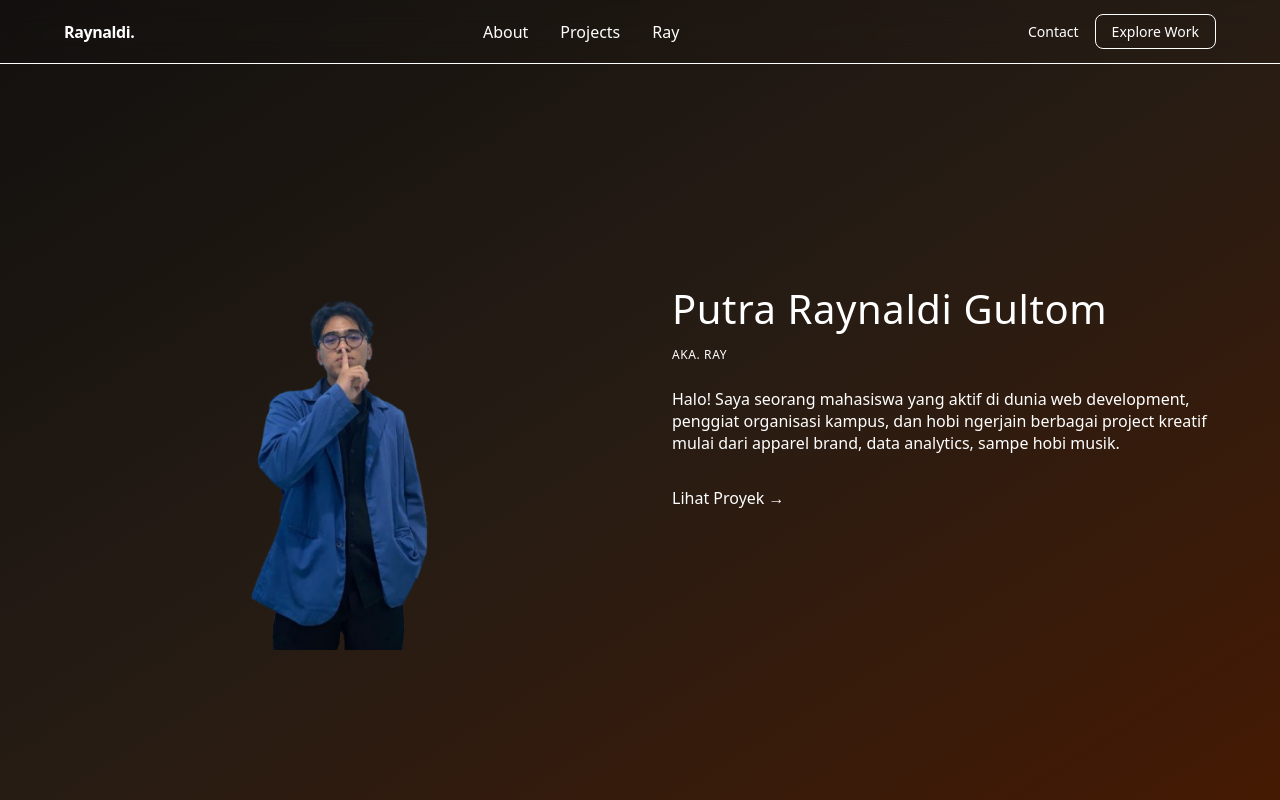
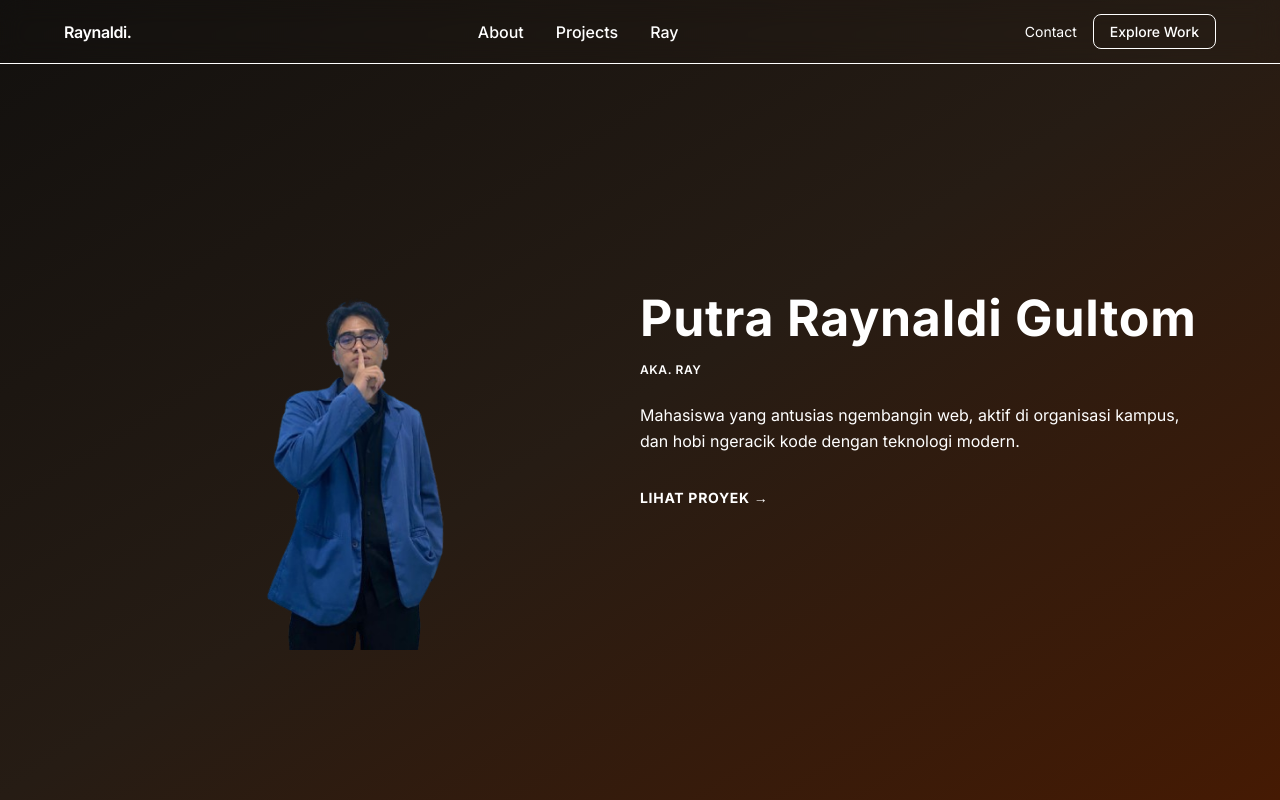
Before and after one commit to Ernn-tech/Portofolio-Raynaldi, a Next.js app: page / in a window 1280 px wide. Shown: the top 800 px of the page. Built offline with nearby package versions, Linux system fonts and the light colour scheme.

Commit message:
Perubahan style

```diff
--- a/app/components/sections/DarkFeaturesSection.tsx
+++ b/app/components/sections/DarkFeaturesSection.tsx
@@ -1,20 +1,33 @@
+"use client";
+
 export default function DarkFeaturesSection() {
   return (
-    <section className="w-full bg-[var(--color-deep-lagoon)] text-white py-24 px-6 md:px-12 my-12">
-      <div className="max-w-[1200px] mx-auto grid grid-cols-1 lg:grid-cols-2 gap-12 items-center">
-        <div>
-          <span className="text-[12px] tracking-widest uppercase text-[var(--color-lilac-mist)] mb-2 block">Filosofi &amp; Pendekatan</span>
-          <h2 className="text-[36px] md:text-[64px] font-[460] tracking-tight leading-[0.96] mb-6 text-white">
+    <section className="max-w-[1200px] mx-auto px-6 py-16">
+      <div className="relative rounded-3xl p-10 overflow-hidden shadow-2xl bg-[#1C1714]/80 border border-[#D97706]/20 backdrop-blur-sm">
+        <div className="flex flex-col lg:flex-row justify-between items-start lg:items-center gap-12">
+
+          {/* Kolom Kiri: Teks Filosofi */}
+          <div className="max-w-[600px]">
+            <p className="text-[12px] tracking-[0.15em] text-[#D97706] uppercase mb-3 font-semibold">
+              FILOSOFI & PENDEKATAN
+            </p>
+            <h2 className="text-[40px] md:text-[52px] font-bold tracking-tight text-white leading-none mb-6">
               Estetika bertemu fungsi nyata.
             </h2>
-          <p className="text-[16px] text-white/80 leading-[1.5] mb-8">
+            <p className="text-[16px] text-white leading-relaxed">
               Setiap baris kode ditulis bukan sekadar agar berfungsi, melainkan untuk menciptakan pengalaman estetis yang tenang bagi pengguna akhir.
             </p>
           </div>
-        <div className="border border-white/20 p-8 rounded-[16px] bg-white/5 backdrop-blur-sm">
-          <p className="text-[18px] italic font-[460] text-white/90">
+
+          {/* Kolom Kanan: Quote Card */}
+          <div className="w-full lg:w-auto">
+            <div className="border border-[#D97706]/30 bg-[#12100E]/60 rounded-2xl p-8 max-w-[420px] shadow-lg">
+              <p className="text-[16px] italic text-white leading-relaxed">
                 &ldquo;Simplicity is about subtracting the obvious and adding the meaningful.&rdquo;
               </p>
+            </div>
+          </div>
+
         </div>
       </div>
     </section>
--- a/app/components/sections/HeroSection.tsx
+++ b/app/components/sections/HeroSection.tsx
@@ -2,38 +2,36 @@
 
 export default function HeroSection() {
   return (
-    <section className="max-w-[1200px] mx-auto px-6 py-20 flex flex-col md:flex-row items-center justify-center gap-16">
-
-      {/* Kolom Kiri: Foto Galeri Clean (Hover jadi Grayscale) */}
-      <div className="w-full md:w-1/2 flex justify-center">
-       <div className="relative overflow-hidden group cursor-pointer">
+    <section className="max-w-[1200px] mx-auto px-6 py-20 flex flex-col md:flex-row items-center justify-between min-h-[80vh]">
+      {/* Kolom Kiri: Foto Galeri Clean */}
+      <div className="w-full md:w-1/2 flex justify-center mb-10 md:mb-0">
+        <div className="relative overflow-hidden group cursor-pointer">
           <img
             src="/hero-img.png"
             alt="Foto Al Bae"
-            className="w-full max-w-[380px] h-auto object-cover transition-all duration-700 ease-in-out group-hover:scale-105"
+            className="w-full max-w-[380px] h-auto object-cover transition-all duration-700 ease-in-out"
           />
         </div>
       </div>
 
       {/* Kolom Kanan: Teks & Bio */}
       <div className="w-full md:w-1/2 flex flex-col items-start">
-        <h1 className="text-[40px] leading-tight tracking-[0.015em] font-normal text-black mb-3">
+        <h1 className="text-[40px] md:text-[50px] leading-tight tracking-[0.015em] font-bold text-white mb-3">
           Putra Raynaldi Gultom
         </h1>
-        <p className="text-[12px] tracking-[0.05em] text-[#818181] uppercase mb-6">
-          Aka. Ray
+        <p className="text-[12px] tracking-[0.05em] text-[#D97706] uppercase mb-6 font-semibold">
+          AKA. RAY
         </p>
-        <p className="text-[16px] leading-[1.38] text-[#1a1818] mb-8 max-w-[540px]">
-          Halo! Saya seorang mahasiswa yang aktif di dunia web development, penggiat organisasi kampus, dan hobi ngerjain berbagai project kreatif mulai dari apparel brand, data analytics, sampe hobi musik.
+        <p className="text-[16px] leading-[1.6] text-white mb-8 max-w-[540px]">
+          Mahasiswa yang antusias ngembangin web, aktif di organisasi kampus, dan hobi ngeracik kode dengan teknologi modern.
         </p>
         <a
           href="#projects"
-          className="inline-block text-[16px] text-black no-underline hover:opacity-70 transition-opacity"
+          className="inline-flex items-center text-[14px] font-bold uppercase tracking-wider text-[#FBBF24] hover:text-white transition-colors"
         >
           Lihat Proyek &rarr;
         </a>
       </div>
-
     </section>
   );
 }
--- a/app/globals.css
+++ b/app/globals.css
@@ -1,3 +1,9 @@
+@import "tailwindcss";
+@import "tw-animate-css";
+@import "shadcn/tailwind.css";
+
+@custom-variant dark (&:is(.dark *));
+
 @import "tailwindcss";
 
 @theme {
@@ -10,11 +16,10 @@
 body {
   background: linear-gradient(to bottom right, #12100E, #261C14, #451A03);
   background-attachment: fixed;
-  color: #ffffff !important;
+  color: #ffffff;
   min-height: 100vh;
   font-family: system-ui, -apple-system, BlinkMacSystemFont, 'Segoe UI', Roboto, Oxygen, Ubuntu, Cantarell, sans-serif;
 }
-
 /* Paksa semua teks di seluruh web jadi putih bersih */
 h1, h2, h3, h4, h5, h6, p, span, a, li, button, label {
   color: #ffffff !important;
@@ -24,3 +29,127 @@ h1, h2, h3, h4, h5, h6, p, span, a, li, button, label {
 a:hover {
   color: #FBBF24 !important; /* Warna amber pas di-hover biar tetap estetik */
 }
+
+@theme inline {
+  --font-heading: var(--font-sans);
+  --font-sans: var(--font-sans);
+  --color-sidebar-ring: var(--sidebar-ring);
+  --color-sidebar-border: var(--sidebar-border);
+  --color-sidebar-accent-foreground: var(--sidebar-accent-foreground);
+  --color-sidebar-accent: var(--sidebar-accent);
+  --color-sidebar-primary-foreground: var(--sidebar-primary-foreground);
+  --color-sidebar-primary: var(--sidebar-primary);
+  --color-sidebar-foreground: var(--sidebar-foreground);
+  --color-sidebar: var(--sidebar);
+  --color-chart-5: var(--chart-5);
+  --color-chart-4: var(--chart-4);
+  --color-chart-3: var(--chart-3);
+  --color-chart-2: var(--chart-2);
+  --color-chart-1: var(--chart-1);
+  --color-ring: var(--ring);
+  --color-input: var(--input);
+  --color-border: var(--border);
+  --color-destructive: var(--destructive);
+  --color-accent-foreground: var(--accent-foreground);
+  --color-accent: var(--accent);
+  --color-muted-foreground: var(--muted-foreground);
+  --color-muted: var(--muted);
+  --color-secondary-foreground: var(--secondary-foreground);
+  --color-secondary: var(--secondary);
+  --color-primary-foreground: var(--primary-foreground);
+  --color-primary: var(--primary);
+  --color-popover-foreground: var(--popover-foreground);
+  --color-popover: var(--popover);
+  --color-card-foreground: var(--card-foreground);
+  --color-card: var(--card);
+  --color-foreground: var(--foreground);
+  --color-background: var(--background);
+  --radius-sm: calc(var(--radius) * 0.6);
+  --radius-md: calc(var(--radius) * 0.8);
+  --radius-lg: var(--radius);
+  --radius-xl: calc(var(--radius) * 1.4);
+  --radius-2xl: calc(var(--radius) * 1.8);
+  --radius-3xl: calc(var(--radius) * 2.2);
+  --radius-4xl: calc(var(--radius) * 2.6);
+}
+
+:root {
+  --background: oklch(1 0 0);
+  --foreground: oklch(0.145 0 0);
+  --card: oklch(1 0 0);
+  --card-foreground: oklch(0.145 0 0);
+  --popover: oklch(1 0 0);
+  --popover-foreground: oklch(0.145 0 0);
+  --primary: oklch(0.205 0 0);
+  --primary-foreground: oklch(0.985 0 0);
+  --secondary: oklch(0.97 0 0);
+  --secondary-foreground: oklch(0.205 0 0);
+  --muted: oklch(0.97 0 0);
+  --muted-foreground: oklch(0.556 0 0);
+  --accent: oklch(0.97 0 0);
+  --accent-foreground: oklch(0.205 0 0);
+  --destructive: oklch(0.577 0.245 27.325);
+  --border: oklch(0.922 0 0);
+  --input: oklch(0.922 0 0);
+  --ring: oklch(0.708 0 0);
+  --chart-1: oklch(0.87 0 0);
+  --chart-2: oklch(0.556 0 0);
+  --chart-3: oklch(0.439 0 0);
+  --chart-4: oklch(0.371 0 0);
+  --chart-5: oklch(0.269 0 0);
+  --radius: 0.625rem;
+  --sidebar: oklch(0.985 0 0);
+  --sidebar-foreground: oklch(0.145 0 0);
+  --sidebar-primary: oklch(0.205 0 0);
+  --sidebar-primary-foreground: oklch(0.985 0 0);
+  --sidebar-accent: oklch(0.97 0 0);
+  --sidebar-accent-foreground: oklch(0.205 0 0);
+  --sidebar-border: oklch(0.922 0 0);
+  --sidebar-ring: oklch(0.708 0 0);
+}
+
+.dark {
+  --background: oklch(0.145 0 0);
+  --foreground: oklch(0.985 0 0);
+  --card: oklch(0.205 0 0);
+  --card-foreground: oklch(0.985 0 0);
+  --popover: oklch(0.205 0 0);
+  --popover-foreground: oklch(0.985 0 0);
+  --primary: oklch(0.922 0 0);
+  --primary-foreground: oklch(0.205 0 0);
+  --secondary: oklch(0.269 0 0);
+  --secondary-foreground: oklch(0.985 0 0);
+  --muted: oklch(0.269 0 0);
+  --muted-foreground: oklch(0.708 0 0);
+  --accent: oklch(0.269 0 0);
+  --accent-foreground: oklch(0.985 0 0);
+  --destructive: oklch(0.704 0.191 22.216);
+  --border: oklch(1 0 0 / 10%);
+  --input: oklch(1 0 0 / 15%);
+  --ring: oklch(0.556 0 0);
+  --chart-1: oklch(0.87 0 0);
+  --chart-2: oklch(0.556 0 0);
+  --chart-3: oklch(0.439 0 0);
+  --chart-4: oklch(0.371 0 0);
+  --chart-5: oklch(0.269 0 0);
+  --sidebar: oklch(0.205 0 0);
+  --sidebar-foreground: oklch(0.985 0 0);
+  --sidebar-primary: oklch(0.488 0.243 264.376);
+  --sidebar-primary-foreground: oklch(0.985 0 0);
+  --sidebar-accent: oklch(0.269 0 0);
+  --sidebar-accent-foreground: oklch(0.985 0 0);
+  --sidebar-border: oklch(1 0 0 / 10%);
+  --sidebar-ring: oklch(0.556 0 0);
+}
+
+@layer base {
+  * {
+    @apply border-border outline-ring/50;
+  }
+  body {
+    @apply bg-background text-foreground;
+  }
+  html {
+    @apply font-sans;
+  }
+}
--- a/app/layout.tsx
+++ b/app/layout.tsx
@@ -1,5 +1,9 @@
 import type { Metadata } from "next";
 import "./globals.css";
+import { Inter } from "next/font/google";
+import { cn } from "@/lib/utils";
+
+const inter = Inter({subsets:['latin'],variable:'--font-sans'});
 
 export const metadata: Metadata = {
   title: "Raynaldi. - Portfolio",
@@ -12,7 +16,7 @@ export default function RootLayout({
   children: React.ReactNode;
 }) {
   return (
-    <html lang="en" className="h-full">
+    <html lang="en" className={cn("h-full", "font-sans", inter.variable)}>
       <body className="min-h-full flex flex-col" suppressHydrationWarning>
         {children}
       </body>
--- /dev/null
+++ b/components/SplitText.tsx
@@ -0,0 +1,45 @@
+import { useSprings, animated } from '@react-spring/web';
+import { useEffect, useState } from 'react';
+
+interface SplitTextProps {
+  text?: string;
+  className?: string;
+  delay?: number;
+  duration?: number;
+}
+
+export default function SplitText({
+  text = '',
+  className = '',
+  delay = 100,
+  duration = 600,
+}: SplitTextProps) {
+  const words = text.split(' ').map(word => word.split(''));
+  const letters = words.flat();
+  const [inView, setInView] = useState(true);
+
+  const [springs] = useSprings(
+    letters.length,
+    index => ({
+      from: { opacity: 0, transform: 'translate3d(0,40px,0)' },
+      to: { opacity: 1, transform: 'translate3d(0,0px,0)' },
+      delay: index * delay,
+      config: { duration },
+    }),
+    [inView]
+  );
+
+return (
+    <p className="inline-block overflow-hidden">
+      {springs.map((props, index) => (
+        <animated.span
+          key={index}
+          style={props}
+          className={`inline-block transform-gpu ${className}`}
+        >
+          {letters[index] === ' ' ? '\u00A0' : letters[index]}
+        </animated.span>
+      ))}
+    </p>
+  );
+}
--- /dev/null
+++ b/lib/utils.ts
@@ -0,0 +1 @@
+export { cn } from "cn"
```
Also changed, not shown: app/components/common/Footer.tsx (+36 -8 lines), app/components/sections/ProjectSection.tsx (+5 -6 lines), package.json (+11 -1 lines), components.json (added), 1 other file (tests, documents, lock files or other folders). Lines whose indentation alone changed are shown as unchanged.
